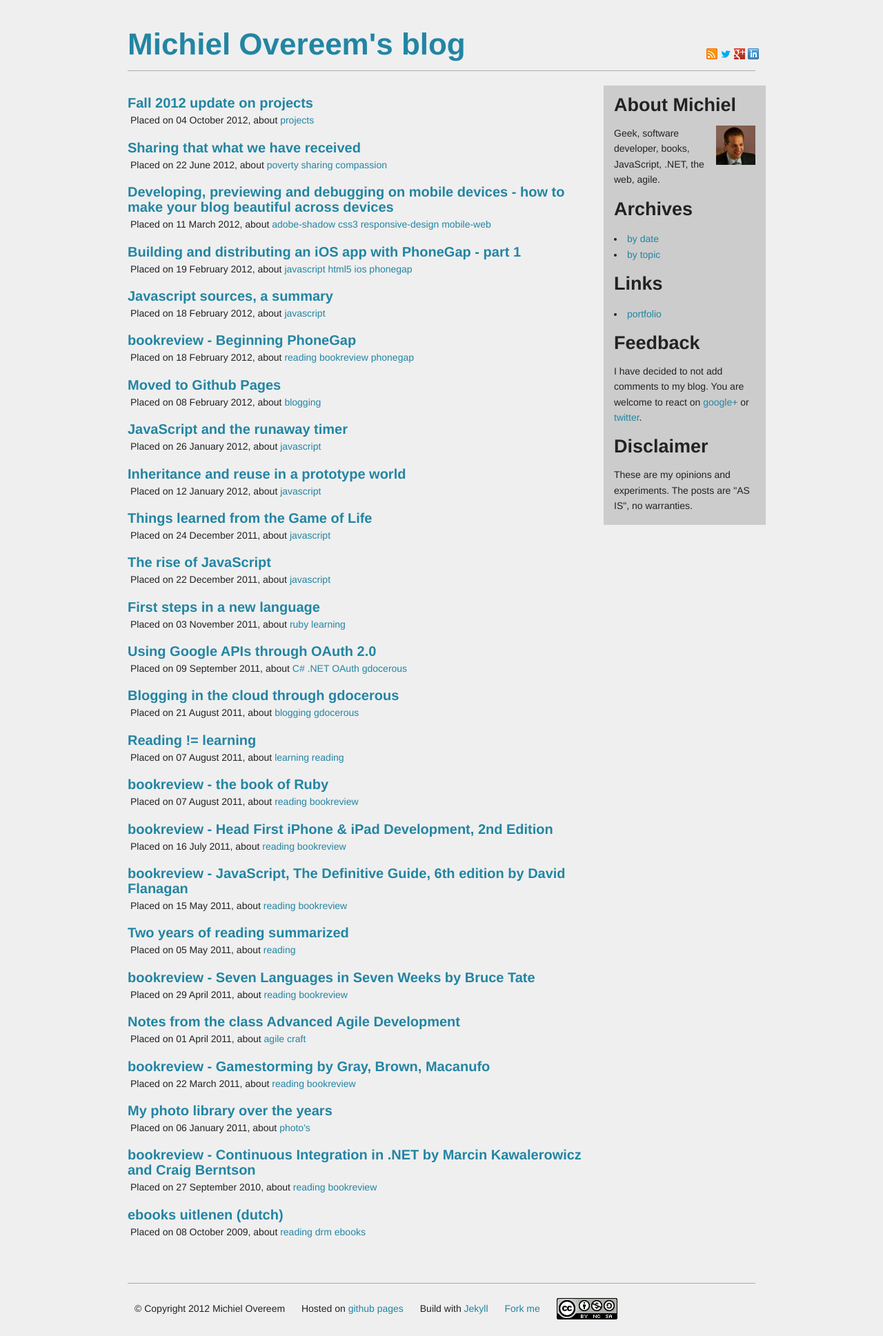
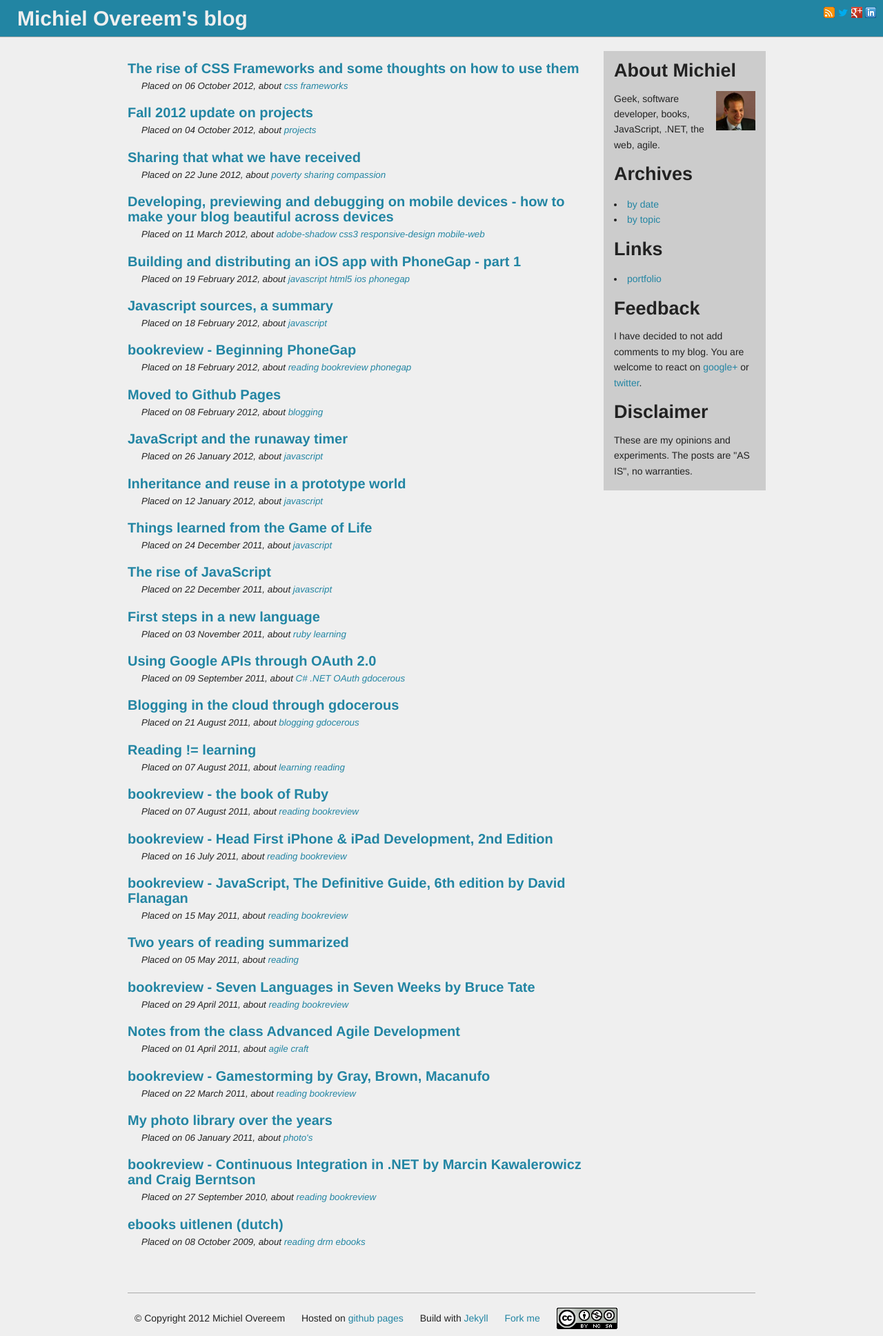
Before and after one commit to overeemm/overeemm.github.com, a Jekyll site: the page built from index.html, in a window 1280 px wide. Shown: the whole page at 69% size. Built offline with Jekyll 4.4.1, drawn with Linux system fonts in a browser that asks for light colours; nearby versions of some CDN libraries; the list of posts is cut into pages by our own code.

Commit message:
changed some design and added a post

```diff
--- a/_config.yml
+++ b/_config.yml
@@ -1,4 +1,4 @@
 title: Michiel Overeem's blog
-paginate: 25
+paginate: 50
 pygments: true
 permalink:   /:title
--- a/_layouts/default.html
+++ b/_layouts/default.html
@@ -63,8 +63,8 @@
 </head>
 <body>
 
-  <div class="row">
-    <div class="twelve columns">
+
+    <div class="twelve columns header">
       <h1 class="remove-bottom siteheader">
         <a href="/">{{ site.title }}</a>
       </h1>
@@ -76,9 +76,9 @@
         <a class="icons linkedin" title="LinkedIn" href="http://nl.linkedin.com/in/movereem"></a>
       </div>
 
-      <hr />
+    </div>
 
-    </div>
+  <div class="row">
 
     <div class="nine columns content">
       {{ content }}
--- /dev/null
+++ b/_posts/2012-10-06-the-rise-of-css-frameworks.markdown
@@ -0,0 +1,43 @@
+---
+layout: posts
+title: The rise of CSS Frameworks and some thoughts on how to use them
+categories: [css,frameworks]
+---
+
+The advance of HTML5, CSS3 and responsive design has given rise to a whole new type of (open source) projects: [CSS frameworks][1]. The first time I saw these kind of projects I found it rather strange. I am used to frameworks in terms of reusable libraries giving some functionality. Like ASP.NET MVC, helping you serve content over HTTP. CSS however consists of rules and style definitions, there is no code, there is no functionality. These definitions can be reused of course, but it often becomes a pain to maintain large CSS files. The language itself does not have constructs to deal with reuse in a way like programming languages.
+
+My first initial reaction was to view these frameworks not as ordinary frameworks, but rather as bootstraps: a basic starting point for your CSS design. Much like [CSS resets][2]. Such a bootstrap file gives you a certain amount of basic rules to build your layout. This approach does comes with some warnings.
+
+### Bootstrapping your project
+
+Let us look at the relation between CSS and HTML and then how a bootstrap file can go wrong. CSS stylesheets consists of style definitions. These style definitions are annotated with selectors. These selectors link the style to your HTML file. In this way you get a clean separation: the HTML tells you what you are presenting and the CSS tells you how to present it. But they do have a stricter relationship then simple a separation of concerns. This relationship can go two ways. The selectors used in CSS can use some basic constructs: HTML tag names, CSS classes, ID attributes and some special cases (like hover, when a cursor is over an element). These constructs can be combined to match the structure of your HTML. The CSS file can use your nesting of HTML tags to link style definitions, but then the relationship becomes very fragile: a change in nesting can mess up your style. The other way around is also possible: you can annotate the HTML with class names and id attributes, but then you can wound up with to much knowledge about your CSS file in your HTML.
+
+The two ways to use a CSS bootstrap are to use only the style definitions and not the selectors. This gives you freedom in both your HTML and CSS selector structure. However, it is lots of work and to be honest: you would only use the knowledge of the CSS in the bootstrap file and not the file itself. Another approach is to use the bootstrap file as is and change your HTML structure to match the file.
+
+In the last approach, you get the extra benefit that it is possible to update the bootstrap file to incorporate bug fixes. But the usage of class names from the CSS file does violate the principle of separation: HTML tells what, and CSS tells how. These class names do not carry semantics for your project. They carry knowledge about what the rule definition does (for instance how much columns wide an element is presented).
+
+### Extending CSS to gain reuse
+
+This is where two popular languages that extend CSS come into play: [LESS][3] and [SASS][4]. These languages add extra features on top of CSS to make the language more flexible; they add constructs for re-usability. They both add variables and [mixins][7] to the language.
+
+Variables allow you to reuse certain key values, like colors or sizes. This makes it easy to change the color palette in one place, instead of throughout your CSS rules. Mixins on the other hand allow you to reuse a set of style definitions inside other definitions. This allows you to reuse for instance a set of prefix specific definitions without writing them out every time.
+
+These language allow you to distribute a CSS framework in terms of mixins and variables. That way you can set up your CSS file and HTML file in the cleanest way, but use the already defined style definitions and gain development speed.
+
+### Reflection
+
+So far I've used two CSS frameworks: [Skeleton][5] and [Zurb Foundation][6]. I like the Zurb framework because of the easy responsiveness that it adds. My approach is to add the Zurb class names throughout my HTML. Yes, this is not really clean, but the projects sizes are small and the likeliness of switching a framework or updating to a newer version are small. I am not sure of a larger project would succeed with such an approach. In such a project I would switch to just using the knowledge and style definitions, but not the actual code.
+
+I am not sure if the LESS/SASS approach is any better. In my opinion, CSS and HTML are in a very strict relation, enforced by the language capabilities. Positioning and sizing within style definitions are depended on context of parent elements, and often you cannot view the CSS separate from the HTML. No language extension or framework will fix that problem.
+
+But without the CSS frameworks, LESS/SASS do add better maintainability to your stylesheets. There are multiple tools to integrate it with your IDE. LESS even comes with a client-side library that transforms it on the fly to CSS. Performance would keep me from going that way, but it adds speed to the development process.
+
+Depending on the size of a project, I would choose to learn from the CSS frameworks and write my own code or integrate them into the projects like any third party library.
+
+[1]: http://en.wikipedia.org/wiki/CSS_frameworks
+[2]: http://stackoverflow.com/questions/116754/best-css-reset
+[3]: http://lesscss.org
+[4]: http://sass-lang.com
+[5]: http://www.getskeleton.com
+[6]: http://foundation.zurb.com
+[7]: http://en.wikipedia.org/wiki/Mixin
--- a/css/app.css
+++ b/css/app.css
@@ -1,4 +1,4 @@
-span.date { display: inline-block; width: 150px; }
+
 #twitter_update_list li { padding: 2px; list-style-type: none; }
 #twitter_update_list li > a { display: block; text-decoration: none;}
 #twitter_update_list { border: solid 0px #000; background: #ddd; }
@@ -13,10 +13,11 @@ span.previous { text-align: left; }
 span.next { text-align: right; }
 span.topics { display: block; margin-left: 154px;}
 
-h1.siteheader { float: left; width: 100%; margin-top: 40px; color: #000;}
+div.header { border-bottom: solid 1px #aaa; margin-bottom: 20px; background-color: #2285A3;}
+h1.siteheader { float: left; width: 100%; margin: 10px; color: #efefef; font-size: 30px;}
+h1.siteheader a, h1.siteheader a:visited, h1.siteheader a:active, h1.siteheader a:hover { color: #efefef; }
+div.contact { position: absolute; right: 10px; top: 10px; width: 100px; text-align: right; }
 
-
-div.contact { position: absolute; right: 10px; top: 70px; width: 100px; text-align: right; }
 a.icons { width: 16px; height: 16px; display: inline-block;
              background-image: url("/images/blog.png"); }
 a.twitter { background-position: -16px 0px }
@@ -25,8 +26,12 @@ a.plus { background-position: 0px -16px }
 a.linkedin { background-position: -16px -16px }
 
 img.avatar { float: right; }
-span.postinfo { background-color:#efefef;padding:4px; }
+h2 { margin-bottom: 0px;}
+span.postinfo { background-color:#efefef;padding: 0px 0px 4px 20px; font-size: 10pt; font-style: italic; }
 div.topiclist a { font-size: 14px; margin-left: 2px; margin-right: 2px; }
+
+span.date { display: inline-block; width: 150px; }
+ul.postlist a { overflow: hidden; white-space: nowrap; text-overflow: ellipsis; width: 500px; display:inline-block;}
 
 div.sidebar { background-color: #ccc;}
 
--- a/date.html
+++ b/date.html
@@ -2,7 +2,7 @@
 layout: default
 title: Posts by date
 ---
-<ul>
+<ul class="postlist">
     {% for post in site.posts %}
     <li>
         <span class="date">{{ post.date | date: "%d %B %Y" }}</span>
--- a/topic.html
+++ b/topic.html
@@ -11,7 +11,7 @@ title: Posts by topic
 
 {% for category in site.categories %}
 <h2><a name="{{ category[0] }}">{{ category[0] }}</a></h2>
-<ul>
+<ul class="postlist">
     {% for post in category[1] %}
     <li>
         <span class="date">{{ post.date | date: "%d %B %Y" }}</span>
```
Also changed, not shown: 3 other files.
